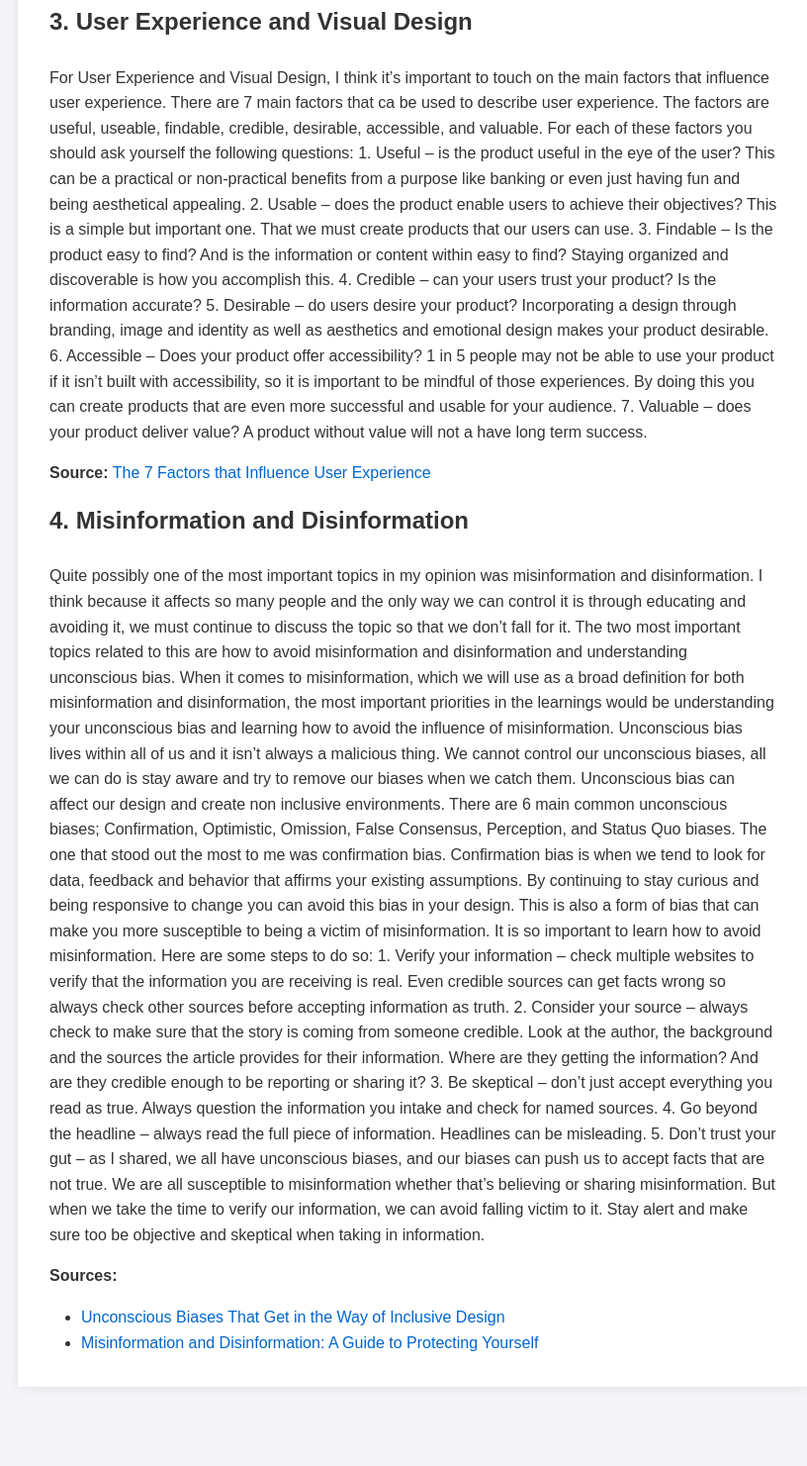
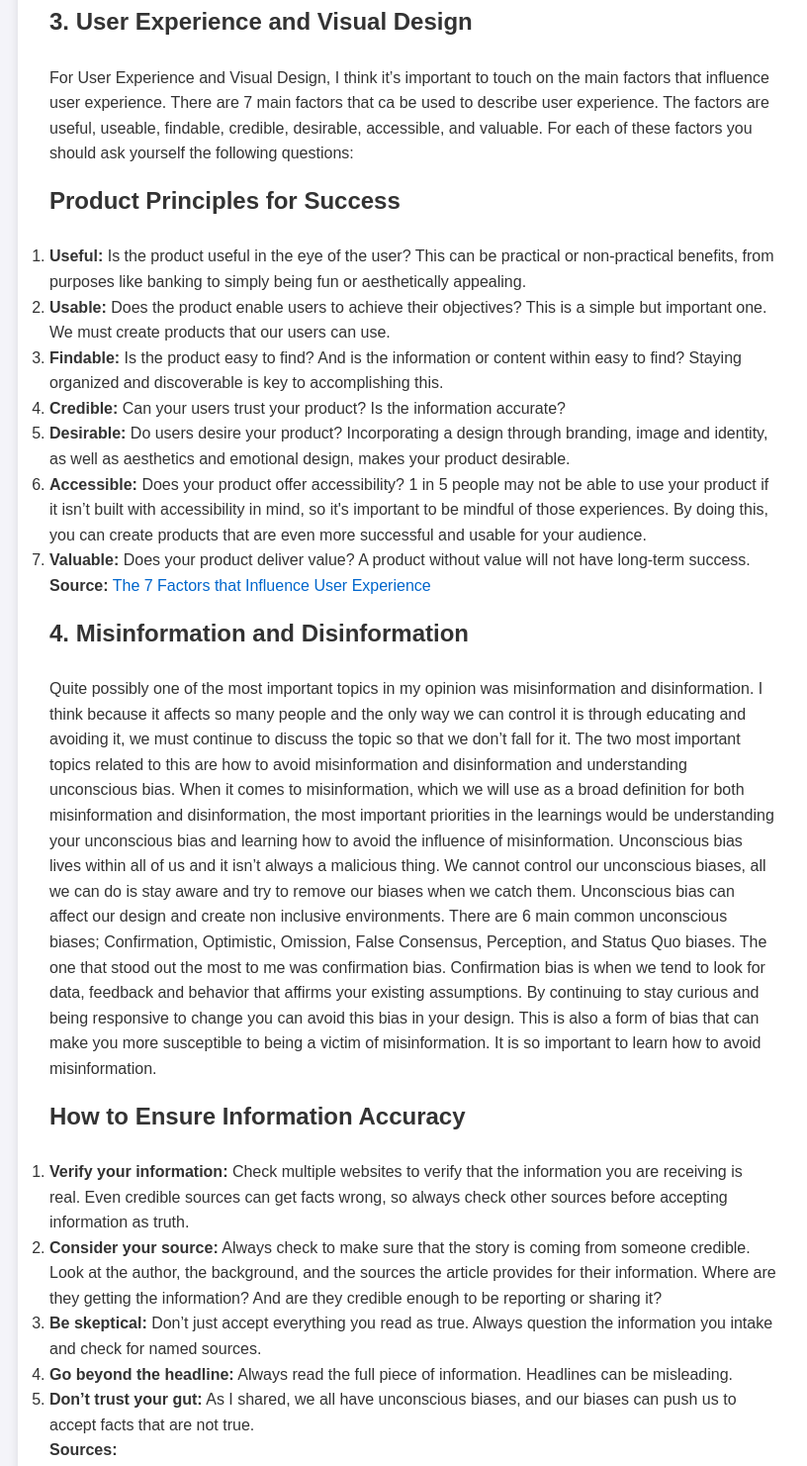
Before and after one commit to iwilliams1017/digitalenvironmentsfinalwrap, a plain HTML site: page index.html in a window 1280 px wide. Shown: the part 1235-2716 px from the top of the page at 99% size, without its empty margins (222-1038 px from the left). Before the commit the page ends 2668 px from the top, so only its background shows below. Drawn offline with Linux system fonts and the light colour scheme.

Commit message:
Update index.html

```diff
--- a/index.html
+++ b/index.html
@@ -63,13 +63,18 @@ There are many different way to architect information and content, and I am sure
         <h2>3. User Experience and Visual Design</h2>
         <p>For User Experience and Visual Design, I think it’s important to touch on the main factors that influence user experience.
 There are 7 main factors that ca be used to describe user experience. The factors are useful, useable, findable, credible, desirable, accessible, and valuable. For each of these factors you should ask yourself the following questions:
-1.	Useful – is the product useful in the eye of the user? This can be a practical or non-practical benefits from a purpose like banking or even just having fun and being aesthetical appealing.
-2.	Usable – does the product enable users to achieve their objectives? This is a simple but important one. That we must create products that our users can use.
-3.	Findable – Is the product easy to find? And is the information or content within easy to find? Staying organized and discoverable is how you accomplish this.
-4.	Credible – can your users trust your product? Is the information accurate?
-5.	Desirable – do users desire your product? Incorporating a design through branding, image and identity as well as aesthetics and emotional design makes your product desirable.
-6.	Accessible – Does your product offer accessibility? 1 in 5 people may not be able to use your product if it isn’t built with accessibility, so it is important to be mindful of those experiences. By doing this you can create products that are even more successful and usable for your audience.
-7.	Valuable – does your product deliver value? A product without value will not a have long term success.</p>
+<div class="product-principles">
+  <h2>Product Principles for Success</h2>
+  <ol>
+    <li><strong>Useful:</strong> Is the product useful in the eye of the user? This can be practical or non-practical benefits, from purposes like banking to simply being fun or aesthetically appealing.</li>
+    <li><strong>Usable:</strong> Does the product enable users to achieve their objectives? This is a simple but important one. We must create products that our users can use.</li>
+    <li><strong>Findable:</strong> Is the product easy to find? And is the information or content within easy to find? Staying organized and discoverable is key to accomplishing this.</li>
+    <li><strong>Credible:</strong> Can your users trust your product? Is the information accurate?</li>
+    <li><strong>Desirable:</strong> Do users desire your product? Incorporating a design through branding, image and identity, as well as aesthetics and emotional design, makes your product desirable.</li>
+    <li><strong>Accessible:</strong> Does your product offer accessibility? 1 in 5 people may not be able to use your product if it isn’t built with accessibility in mind, so it's important to be mindful of those experiences. By doing this, you can create products that are even more successful and usable for your audience.</li>
+    <li><strong>Valuable:</strong> Does your product deliver value? A product without value will not have long-term success.</li>
+  </ol>
+</div>
         <p><strong>Source:</strong> <a href="https://www.interaction-design.org/literature/article/the-7-factors-that-influence-user-experience" target="_blank">The 7 Factors that Influence User Experience</a></p>
     </section>
 
@@ -78,13 +83,15 @@ There are 7 main factors that ca be used to describe user experience. The factor
         <p>Quite possibly one of the most important topics in my opinion was misinformation and disinformation. I think because it affects so many people and the only way we can control it is through educating and avoiding it, we must continue to discuss the topic so that we don’t fall for it. The two most important topics related to this are how to avoid misinformation and disinformation and understanding unconscious bias.
 
 When it comes to misinformation, which we will use as a broad definition for both misinformation and disinformation, the most important priorities in the learnings would be understanding your unconscious bias and learning how to avoid the influence of misinformation. Unconscious bias lives within all of us and it isn’t always a malicious thing. We cannot control our unconscious biases, all we can do is stay aware and try to remove our biases when we catch them. Unconscious bias can affect our design and create non inclusive environments. There are 6 main common unconscious biases; Confirmation, Optimistic, Omission, False Consensus, Perception, and Status Quo biases. The one that stood out the most to me was confirmation bias. Confirmation bias is when we tend to look for data, feedback and behavior that affirms your existing assumptions. By continuing to stay curious and being responsive to change you can avoid this bias in your design.
-This is also a form of bias that can make you more susceptible to being a victim of misinformation. It is so important to learn how to avoid misinformation. Here are some steps to do so:
-1.	Verify your information – check multiple websites to verify that the information you are receiving is real. Even credible sources can get facts wrong so always check other sources before accepting information as truth.
-2.	Consider your source – always check to make sure that the story is coming from someone credible. Look at the author, the background and the sources the article provides for their information. Where are they getting the information? And are they credible enough to be reporting or sharing it?
-3.	Be skeptical – don’t just accept everything you read as true. Always question the information you intake and check for named sources.
-4.	Go beyond the headline – always read the full piece of information. Headlines can be misleading.
-5.	Don’t trust your gut – as I shared, we all have unconscious biases, and our biases can push us to accept facts that are not true.
-We are all susceptible to misinformation whether that’s believing or sharing misinformation. But when we take the time to verify our information, we can avoid falling victim to it. Stay alert and make sure too be objective and skeptical when taking in information.</p>
+This is also a form of bias that can make you more susceptible to being a victim of misinformation. It is so important to learn how to avoid misinformation.
+            <h2>How to Ensure Information Accuracy</h2>
+  <ol>
+    <li><strong>Verify your information:</strong> Check multiple websites to verify that the information you are receiving is real. Even credible sources can get facts wrong, so always check other sources before accepting information as truth.</li>
+    <li><strong>Consider your source:</strong> Always check to make sure that the story is coming from someone credible. Look at the author, the background, and the sources the article provides for their information. Where are they getting the information? And are they credible enough to be reporting or sharing it?</li>
+    <li><strong>Be skeptical:</strong> Don’t just accept everything you read as true. Always question the information you intake and check for named sources.</li>
+    <li><strong>Go beyond the headline:</strong> Always read the full piece of information. Headlines can be misleading.</li>
+    <li><strong>Don’t trust your gut:</strong> As I shared, we all have unconscious biases, and our biases can push us to accept facts that are not true.</li>
+  </ol>
         <p><strong>Sources:</strong></p>
         <ul>
             <li><a href="https://canvas.cwu.edu/courses/105659/pages/m7-a4" target="_blank">Unconscious Biases That Get in the Way of Inclusive Design</a></li>
```
